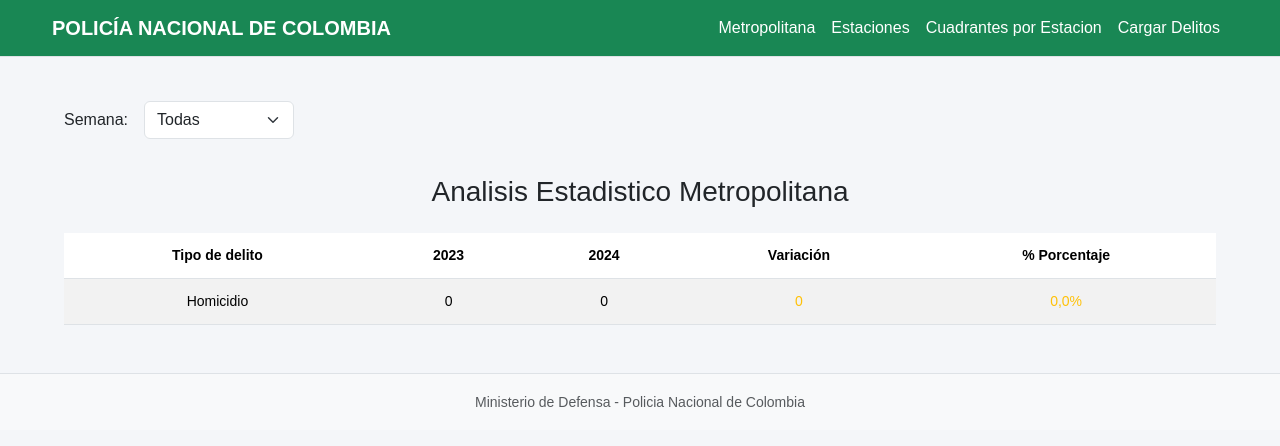
After one commit to willi0710/comite_vigilancia, a Django app: page /metropolitana/ in a window 1280 px wide. The commit adds this page. Shown: the top 446 px of the page. Run offline with Django 4.2, Linux system fonts and the light colour scheme; tables that the repository leaves empty hold one stand-in row (values such as "Sample post").

Commit message:
semanas por cuadrante

```diff
--- a/comite_vigilancia/settings.py
+++ b/comite_vigilancia/settings.py
@@ -49,10 +49,12 @@ TEMPLATES = [
         'APP_DIRS': True,
         'OPTIONS': {
             'context_processors': [
+
                 'django.template.context_processors.debug',
                 'django.template.context_processors.request',
                 'django.contrib.auth.context_processors.auth',
                 'django.contrib.messages.context_processors.messages',
+                'vigilancia.context_processors.estaciones_context',
             ],
         },
     },
--- a/comite_vigilancia/urls.py
+++ b/comite_vigilancia/urls.py
@@ -5,7 +5,7 @@ from django.conf.urls.static import static
 
 urlpatterns = [
     path('admin/', admin.site.urls),
-    path('', include('vigilancia.urls')),  # Solo esta línea es necesaria
+    path('', include('vigilancia.urls', namespace='vigilancia')),
 ]
 
 if settings.DEBUG:
--- /dev/null
+++ b/vigilancia/context_processors.py
@@ -0,0 +1,6 @@
+from .models import Estacion
+
+def estaciones_context(request):
+    return {
+        'estaciones': Estacion.objects.all()
+    }
--- a/vigilancia/models.py
+++ b/vigilancia/models.py
@@ -1,5 +1,5 @@
 from django.db import models
-
+from django.utils.text import slugify
 class Estacion(models.Model):
     nombre = models.CharField(max_length=100)
     direccion = models.TextField()
--- a/vigilancia/static/css/estilos.css
+++ b/vigilancia/static/css/estilos.css
@@ -61,7 +61,7 @@ select.form-select {
 
 /* Títulos */
 h2 {
-    color: #007bff;
+    color: #060606;
     text-align: center;
     margin-bottom: 30px;
 }
@@ -69,9 +69,18 @@ h2 {
 /* Botones (por ejemplo, si tienes botones para otros filtros) */
 .btn {
     padding: 8px 20px;
-    background-color: #007bff;
-    border-color: #007bff;
-    color: white;
+
+}
+
+.btn-success {
+    background-color: #1e8932 !important;  /* azul oscuro */
+    border-color: #27731d !important;
+    color: white !important;
+}
+
+.btn-success:hover {
+    background-color: #1b6f17 !important;
+    border-color: #447b1a !important;
 }
 
 /* Estilo para el header (cabecera) */
--- a/vigilancia/templates/vigilancia/base.html
+++ b/vigilancia/templates/vigilancia/base.html
@@ -15,7 +15,7 @@
 <body>
         <nav class="navbar navbar-expand-lg navbar-light bg-success border-bottom sticky-top">
         <div class="container">
-            <a class="navbar-brand fw-bold text-white" href="{% url 'estacion' estacion_id=1 %}">POLICÍA NACIONAL DE COLOMBIA</a>
+            <a class="navbar-brand fw-bold text-white" href="{% url 'vigilancia:metropolitana' %}">POLICÍA NACIONAL DE COLOMBIA</a>
 
             <button class="navbar-toggler" type="button" data-bs-toggle="collapse" data-bs-target="#navbarNav"
                     aria-controls="navbarNav" aria-expanded="false" aria-label="Toggle navigation">
@@ -25,13 +25,21 @@
             <div class="collapse navbar-collapse justify-content-end" id="navbarNav">
                 <ul class="navbar-nav">
                     <li class="nav-item">
-                        <a class="nav-link text-white" href="{% url 'estacion' estacion_id=1 %}">Estaciónes</a>
+                        <a class="nav-link text-white" href="{% url 'vigilancia:metropolitana' %}">Metropolitana</a>
                     </li>
                     <li class="nav-item">
-                      <a class="nav-link text-white" href="{% url 'cuadrante_dinamico' %}">Cuadrantes por Estacion</a>
+                    {% if estaciones %}
+                        <a class="nav-link text-white" href="{% url 'vigilancia:estacion' estacion_id=estaciones.0.id %}">Estaciones</a>
+                    {% else %}
+                        <span class="nav-link text-white disabled">Estaciones</span>
+                    {% endif %}
+                    </li>
+
+                    <li class="nav-item">
+                      <a class="nav-link text-white" href="{% url 'vigilancia:cuadrante_dinamico' %}">Cuadrantes por Estacion</a>
                     </li>
                     <li class="nav-item">
-                        <a class="nav-link text-white" href="{% url 'cargar_excel' %}">Cargar Delitos</a>
+                        <a class="nav-link text-white" href="{% url 'vigilancia:cargar_excel' %}">Cargar Delitos</a>
                     </li>
                 </ul>
             </div>
@@ -48,7 +56,7 @@
     <!-- Footer -->
     <footer class="bg-light text-center text-muted py-3 mt-5 border-top">
         <small>
-            Estación de Policía de [Nombre] - Dirección: [Dirección] - Tel: [Teléfono]
+           Ministerio de Defensa - Policia Nacional de Colombia
         </small>
     </footer>
 
--- a/vigilancia/templates/vigilancia/estacion.html
+++ b/vigilancia/templates/vigilancia/estacion.html
@@ -1,8 +1,9 @@
 {% extends 'vigilancia/base.html' %}
 {% block content %}
 <div class="container mt-4">
+    <h3 class="text-center mb-3">Análisis Estadístico Estaciónes</h3>
     <form method="get" class="d-flex align-items-center gap-3 mb-3">
-    <label for="estacionSelect" class="form-label mb-0">Análisis Estación:</label>
+    <label for="estacionSelect" class="form-label mb-0">Estación:</label>
     <select id="estacionSelect" class="form-select" style="width: auto; min-width: 250px;" onchange="cambiarEstacion(this)">
         {% for est in estaciones %}
             <option value="{{ est.id }}" {% if est.id == estacion.id %}selected{% endif %}>
--- /dev/null
+++ b/vigilancia/templates/vigilancia/metropolitana.html
@@ -0,0 +1,57 @@
+{% extends 'vigilancia/base.html' %}
+{% block content %}
+
+<div class="container mt-4">
+    <form method="get" class="d-flex align-items-center gap-3 mb-3">
+        <label for="semanaSelect" class="form-label mb-0">Semana:</label>
+        <select id="semanaSelect" name="semana" class="form-select" style="width: auto; min-width: 150px;" onchange="this.form.submit()">
+            <option value="">Todas</option>
+            {% for s in semanas %}
+                <option value="{{ s }}" {% if s|stringformat:"s" == semana_seleccionada %}selected{% endif %}>{{ s }}</option>
+            {% endfor %}
+        </select>
+    </form>
+
+    <h3 class="mb-4 text-center">Analisis Estadistico Metropolitana</h3>
+
+    <table class="table table-striped">
+        <thead>
+            <tr>
+                <th>Tipo de delito</th>
+                <th>2023</th>
+                <th>2024</th>
+                <th>Variación</th>
+                <th>% Porcentaje</th>
+            </tr>
+        </thead>
+        <tbody>
+            {% for fila in tabla %}
+                <tr>
+                    <td>{{ fila.tipo }}</td>
+                    <td>{{ fila.2023 }}</td>
+                    <td>{{ fila.2024 }}</td>
+                    <td>
+                        {% if fila.variacion > 0 %}
+                            <span class="text-danger">+{{ fila.variacion }}</span>
+                        {% elif fila.variacion < 0 %}
+                            <span class="text-success">{{ fila.variacion }}</span>
+                        {% else %}
+                            <span class="text-warning">{{ fila.variacion }}</span>
+                        {% endif %}
+                    </td>
+                    <td>
+                        {% if fila.porcentaje > 0 %}
+                            <span class="text-danger">{{ fila.porcentaje|floatformat:1 }}%</span>
+                        {% elif fila.porcentaje < 0 %}
+                            <span class="text-success">{{ fila.porcentaje|floatformat:1 }}%</span>
+                        {% else %}
+                            <span class="text-warning">{{ fila.porcentaje|floatformat:1 }}%</span>
+                        {% endif %}
+                    </td>
+                </tr>
+            {% endfor %}
+        </tbody>
+    </table>
+</div>
+
+{% endblock %}
--- a/vigilancia/urls.py
+++ b/vigilancia/urls.py
@@ -2,17 +2,20 @@
 from django.urls import path
 from . import views
 
+app_name = 'vigilancia'
+
 urlpatterns = [
     path('', views.index, name='index'),
+    path('estaciones/', views.lista_estaciones, name='lista_estaciones'),
     path('estacion/<int:estacion_id>/', views.estacion, name='estacion'),
     path('cargar_excel/', views.cargar_excel, name='cargar_excel'),
-    path('eliminar_estacion_semana/', views.eliminar_estacion_semana, name='eliminar_estacion_semana'),
+    path('eliminar_semana/', views.eliminar_semana, name='eliminar_semana'),
     path('cuadrante-interactivo/', views.cuadrante_dinamico, name='cuadrante_dinamico'),
     path('ajax/cargar-cuadrantes/', views.cargar_cuadrantes, name='cargar_cuadrantes'),
     path('ajax/cargar-datos-cuadrante/', views.cargar_datos_cuadrante, name='cargar_datos_cuadrante'),
     path('ajax/cargar-semanas-cuadrante/', views.cargar_semanas_cuadrante, name='cargar_semanas_cuadrante'),
-   path('ajax/cargar-semanas-estacion/', views.cargar_semanas_cuadrante, name='cargar_semanas_por_estacion'),
-
+    path('ajax/cargar-semanas-estacion/', views.cargar_semanas_cuadrante, name='cargar_semanas_por_estacion'),
+    path('metropolitana/', views.metropolitana, name='metropolitana'),
 
 
 ]
--- a/vigilancia/views.py
+++ b/vigilancia/views.py
@@ -9,13 +9,10 @@ from django.views.decorators.http import require_POST
 from django.http import JsonResponse
 
 def index(request):
-    return render(request, 'vigilancia/index.html')
-
-from datetime import date
-import pandas as pd
-from django.shortcuts import render, redirect
-from django.contrib import messages
-from .models import Estacion, Cuadrante, Delito
+    estaciones = Estacion.objects.all()
+    return render(request, 'vigilancia/index.html', {
+        'estaciones': estaciones,
+    })
 
 def cargar_excel(request):
     semanas_disponibles = Delito.objects.values_list('semana', flat=True).distinct().order_by('semana')
@@ -93,42 +90,16 @@ def cargar_excel(request):
                     messages.error(request, f"Error procesando columna '{col}': {e}")
 
         messages.success(request, "Archivo procesado y delitos cargados correctamente.")
-        return redirect('cargar_excel')
+        return redirect('vigilancia:cargar_excel')
 
     return render(request, 'vigilancia/cargar_excel.html', {
         'semanas': semanas_disponibles,
         'estaciones': estaciones_disponibles
     })
 
-@require_POST
-def eliminar_estacion_semana(request):
-    semana = request.POST.get('semana')
-    estacion_id = request.POST.get('estacion')
-
-    if not semana or not semana.isdigit() or not estacion_id:
-        messages.error(request, "Debes seleccionar una estación y una semana válidas.")
-        return redirect('cargar_excel')
-
-    try:
-        estacion = Estacion.objects.get(id=estacion_id)
-    except Estacion.DoesNotExist:
-        messages.error(request, "Estación no encontrada.")
-        return redirect('cargar_excel')
-
-    delitos_a_eliminar = Delito.objects.filter(
-        cuadrante__estacion=estacion,
-        semana=int(semana)
-    )
-    cantidad = delitos_a_eliminar.count()
-    delitos_a_eliminar.delete()
-
-    messages.success(request, f"Se eliminaron {cantidad} delitos de la estación '{estacion.nombre}' para la semana {semana}.")
-    return redirect('cargar_excel')
-
 def estacion(request, estacion_id):
     # Obtener la estación actual o lanzar 404 si no existe
     estacion = get_object_or_404(Estacion, id=estacion_id)
-    estaciones = Estacion.objects.all()
 
     # Obtener semana seleccionada desde query param (puede ser None)
     semana = request.GET.get('semana')
@@ -179,7 +150,6 @@ def estacion(request, estacion_id):
 
     return render(request, 'vigilancia/estacion.html', {
         'estacion': estacion,
-        'estaciones': estaciones,
         'tabla': tabla,
         'semanas': semanas_disponibles,
         'semana_seleccionada': semana,
@@ -255,3 +225,68 @@ def cargar_semanas_por_estacion(request):
         .order_by('semana')
     )
     return JsonResponse(list(semanas), safe=False)
+
+def metropolitana(request):
+    semana = request.GET.get('semana')  # opcional si usas filtro de semanas
+
+    delitos = Delito.objects.all()
+
+    # Filtrar por semana si aplica
+    if semana:
+        delitos = delitos.filter(semana=semana)
+
+    tipos_delito = dict(Delito._meta.get_field('tipo').choices)
+
+    # Tabla con sumas por tipo y año
+    tabla = defaultdict(lambda: defaultdict(int))
+
+    for delito in delitos:
+        año = delito.fecha.year
+        tipo = tipos_delito.get(delito.tipo, delito.tipo)
+        tabla[tipo][año] += delito.cantidad  # ✅ aquí se corrige el error: sumar cantidad
+
+    # Formatear tabla para mostrar en plantilla
+    resultado = []
+    for tipo, conteo in tabla.items():
+        val_2023 = conteo.get(2023, 0)
+        val_2024 = conteo.get(2024, 0)
+        variacion = val_2024 - val_2023
+        porcentaje = (variacion / val_2023 * 100) if val_2023 != 0 else (100.0 if val_2024 > 0 else 0.0)
+
+        resultado.append({
+            'tipo': tipo,
+            2023: val_2023,
+            2024: val_2024,
+            'variacion': variacion,
+            'porcentaje': porcentaje,
+        })
+
+    semanas = Delito.objects.values_list('semana', flat=True).distinct().order_by('semana')
+
+    context = {
+        'tabla': resultado,
+        'semana_seleccionada': semana,
+        'semanas': semanas,
+    }
+    return render(request, 'vigilancia/metropolitana.html', context)
+
+
+@require_POST
+def eliminar_semana(request):
+    semana = request.POST.get('semana')
+
+    if not semana or not semana.isdigit():
+        messages.error(request, "Número de semana inválido.")
+        return redirect('vigilancia:cargar_excel')
+
+    semana = int(semana)
+    delitos_a_eliminar = Delito.objects.filter(semana=semana)
+    cantidad = delitos_a_eliminar.count()
+    delitos_a_eliminar.delete()
+
+    messages.success(request, f"Se eliminaron {cantidad} delitos registrados en la semana {semana}.")
+    return redirect('vigilancia:cargar_excel')
+
+def lista_estaciones(request):
+    estaciones = Estacion.objects.all()
+    return render(request, 'vigilancia/lista_estaciones.html', {'estaciones': estaciones})
```
Also changed, not shown: vigilancia/templates/vigilancia/cargar_excel.html (+20 -15 lines), vigilancia/templates/vigilancia/cuadrante_dinamico.html (+30 -3 lines), vigilancia/templates/vigilancia/index.html (+3 -7 lines), vigilancia/templates/vigilancia/lista_estaciones.html (added, +18 -0 lines), 1 other file.
